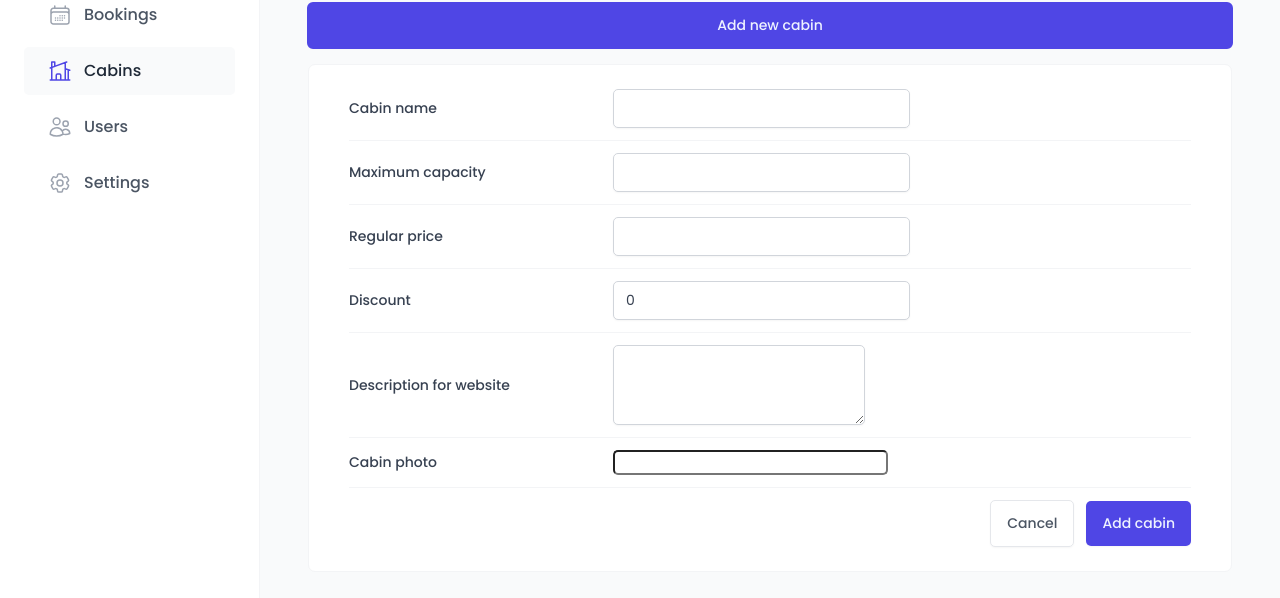
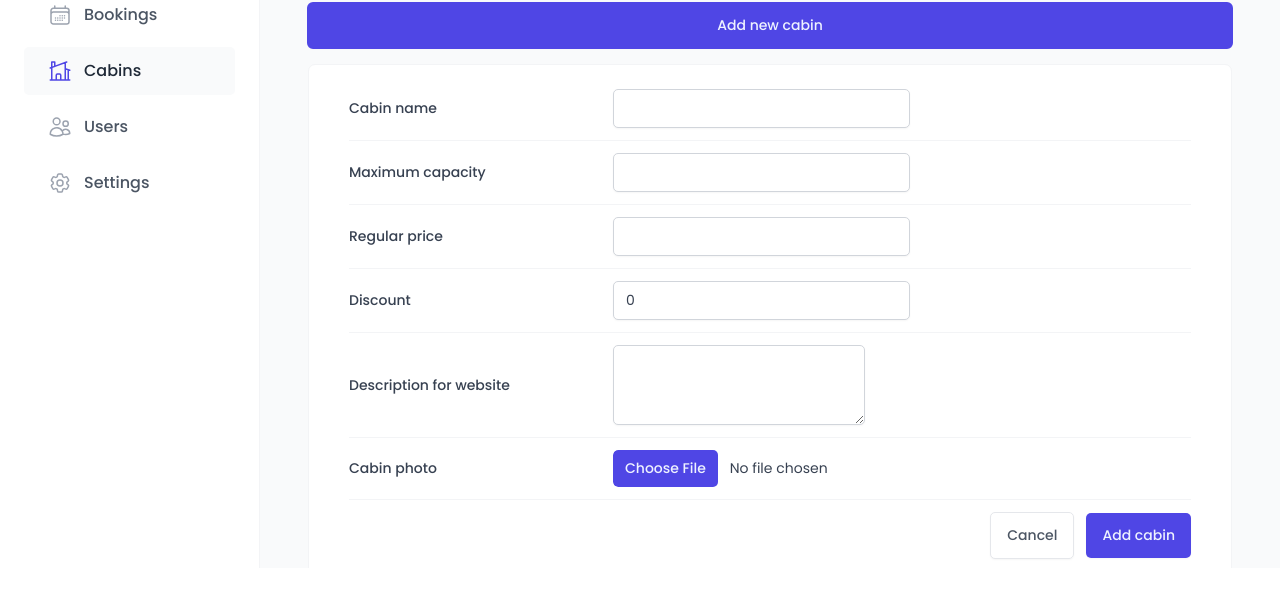
Before and after one commit to ADPenrose/the-wild-oasis, a React (Vite) app: page /cabins in a window 1280 px wide. Both pictures are taken after a click on the button "Add new cabin". Shown: the part 232-830 px from the top of the page. After the commit the page ends 800 px from the top, so only its background shows below. Built offline with nearby package versions, Linux system fonts and the light colour scheme; no server answers; the database is empty; a web font is replaced by a local one.

Commit message:
Added error handling and form validation to the create cabin form, and also the file upload feature with Supabase

```diff
--- a/src/features/cabins/CreateCabinForm.jsx
+++ b/src/features/cabins/CreateCabinForm.jsx
@@ -9,46 +9,14 @@ import { useForm } from 'react-hook-form';
 import { useMutation, useQueryClient } from '@tanstack/react-query';
 import { createCabin } from '../../services/apiCabins';
 import toast from 'react-hot-toast';
-
-const FormRow = styled.div`
-	display: grid;
-	align-items: center;
-	grid-template-columns: 24rem 1fr 1.2fr;
-	gap: 2.4rem;
-
-	padding: 1.2rem 0;
-
-	&:first-child {
-		padding-top: 0;
-	}
-
-	&:last-child {
-		padding-bottom: 0;
-	}
-
-	&:not(:last-child) {
-		border-bottom: 1px solid var(--color-grey-100);
-	}
-
-	&:has(button) {
-		display: flex;
-		justify-content: flex-end;
-		gap: 1.2rem;
-	}
-`;
-
-const Label = styled.label`
-	font-weight: 500;
-`;
-
-const Error = styled.span`
-	font-size: 1.4rem;
-	color: var(--color-red-700);
-`;
+import FormRow from '../../ui/FormRow';
 
 function CreateCabinForm() {
 	// Getting access to some vital functions from the useForm hook.
-	const { register, handleSubmit, reset } = useForm();
+	const { register, handleSubmit, reset, getValues, formState } = useForm();
+
+	// Getting all of the validation errors from the form.
+	const { errors } = formState;
 
 	// Getting access to the query client.
 	const queryClient = useQueryClient();
@@ -75,50 +43,96 @@ function CreateCabinForm() {
 	// This function will be called when the form is submitted.
 	// It gets access to all the data from the form.
 	function onSubmit(data) {
-		mutate(data);
+		// Since the image is an array, I need to get the first element from it.
+		mutate({ ...data, image: data.image[0] });
+	}
+
+	// This function will be called when the form has validation errors.
+	function onError(errors) {
+		// console.log(errors);
 	}
 
 	return (
-		<Form onSubmit={handleSubmit(onSubmit)}>
-			<FormRow>
-				<Label htmlFor="name">Cabin name</Label>
+		// Handling both the submit and the error cases (validation-wise) for the form.
+		<Form onSubmit={handleSubmit(onSubmit, onError)}>
+			<FormRow label="Cabin name" error={errors?.name?.message}>
 				{/* Registering the input fields that we want React Hook Forms to handle*/}
-				<Input type="text" id="name" {...register('name')} />
+				<Input
+					type="text"
+					id="name"
+					// While the cabin is being created, the input field is disabled.
+					disabled={isCreating}
+					// Defining some validation rules for the input field.
+					{...register('name', { required: 'This field is required' })}
+				/>
 			</FormRow>
 
-			<FormRow>
-				<Label htmlFor="maxCapacity">Maximum capacity</Label>
-				<Input type="number" id="maxCapacity" {...register('maxCapacity')} />
+			<FormRow label="Maximum capacity" error={errors?.maxCapacity?.message}>
+				<Input
+					type="number"
+					id="maxCapacity"
+					disabled={isCreating}
+					{...register('maxCapacity', {
+						required: 'This field is required',
+						min: {
+							value: 1,
+							message: 'The minimum capacity is 1',
+						},
+					})}
+				/>
 			</FormRow>
 
-			<FormRow>
-				<Label htmlFor="regularPrice">Regular price</Label>
-				<Input type="number" id="regularPrice" {...register('regularPrice')} />
+			<FormRow label="Regular price" error={errors?.regularPrice?.message}>
+				<Input
+					type="number"
+					id="regularPrice"
+					disabled={isCreating}
+					{...register('regularPrice', {
+						required: 'This field is required',
+						min: {
+							value: 1,
+							message: 'The minimum capacity is 1',
+						},
+					})}
+				/>
 			</FormRow>
 
-			<FormRow>
-				<Label htmlFor="discount">Discount</Label>
+			<FormRow label="Discount" error={errors?.discount?.message}>
 				<Input
 					type="number"
 					id="discount"
 					defaultValue={0}
-					{...register('discount')}
+					disabled={isCreating}
+					{...register('discount', {
+						required: 'This field is required',
+						// Custom validation rule. If it fails, we return a message.
+						validate: (value) =>
+							// Since we are comparing numbers, we need to convert the values to numbers.
+							+value <= +getValues().regularPrice ||
+							'Discount cannot be higher than the regular price',
+					})}
 				/>
 			</FormRow>
 
-			<FormRow>
-				<Label htmlFor="description">Description for website</Label>
+			<FormRow
+				label="Description for website"
+				error={errors?.description?.message}
+			>
 				<Textarea
 					type="number"
 					id="description"
 					defaultValue=""
-					{...register('description')}
+					disabled={isCreating}
+					{...register('description', { required: 'This field is required' })}
 				/>
 			</FormRow>
 
-			<FormRow>
-				<Label htmlFor="image">Cabin photo</Label>
-				<FileInput id="image" accept="image/*" />
+			<FormRow label="Cabin photo">
+				<FileInput
+					id="image"
+					accept="image/*"
+					{...register('image', { required: 'This field is required' })}
+				/>
 			</FormRow>
 
 			<FormRow>
--- a/src/services/apiCabins.js
+++ b/src/services/apiCabins.js
@@ -1,4 +1,4 @@
-import supabase from './supabase';
+import supabase, { supabaseUrl } from './supabase';
 
 export async function getCabins() {
 	// Creating a query to the supabase client.
@@ -15,15 +15,39 @@ export async function getCabins() {
 }
 
 export async function createCabin(newCabin) {
+	// Creating a "random" name for the image. We need to replace the slashes
+	// because Supabase would create folders otherwise.
+	const imageName = `${Math.random()}-${newCabin.image.name}`.replaceAll(
+		'/',
+		''
+	);
+
+	// This is the path where the image will be stored.
+	const imagePath = `${supabaseUrl}/storage/v1/object/public/cabin-images/${imageName}`;
+
+	// First, a new cabin needs to be created.
 	const { data, error } = await supabase
 		.from('cabins')
-		.insert([newCabin])
+		.insert([{ ...newCabin, image: imagePath }])
 		.select();
 
 	// If there is an error, we throw it.
 	if (error) {
 		console.error(error);
 		throw new Error('Cabin could not be created');
+	}
+
+	// If there is no error, we need to upload the image.
+	const { error: storageError } = await supabase.storage
+		.from('cabin-images')
+		.upload(imageName, newCabin.image);
+
+	// If there is an error while loading the image, we delete the cabin.
+	if (storageError) {
+		await supabase.from('cabins').delete().eq('id', data.id);
+		throw new Error(
+			'Cabin image could not be uploaded and the cabin was not created'
+		);
 	}
 
 	return data;
--- a/src/services/supabase.js
+++ b/src/services/supabase.js
@@ -1,6 +1,6 @@
 import { createClient } from '@supabase/supabase-js';
 
-const supabaseUrl = 'https://opfnzaaxguotzblabyvm.supabase.co';
+export const supabaseUrl = 'https://opfnzaaxguotzblabyvm.supabase.co';
 // Since RLS is active, anyone with this key can only do what we allow in the RLS policies, so there is no need to hide it.
 const supabaseKey =
 	'eyJhbGciOiJIUzI1NiIsInR5cCI6IkpXVCJ9.eyJpc3MiOiJzdXBhYmFzZSIsInJlZiI6Im9wZm56YWF4Z3VvdHpibGFieXZtIiwicm9sZSI6ImFub24iLCJpYXQiOjE3MDUyNjE4MzksImV4cCI6MjAyMDgzNzgzOX0.Ij4BoLJGoKVLAM-pxJ7RdR-3xEJz_kDcrJ7JfUrQg8U';
--- a/src/ui/AppLayout.jsx
+++ b/src/ui/AppLayout.jsx
@@ -13,6 +13,7 @@ const StyledAppLayout = styled.div`
 const Main = styled.main`
 	background-color: var(--color-grey-50);
 	padding: 4rem 4.8rem 6.4rem;
+	overflow: auto;
 `;
 
 const Container = styled.div`
--- a/src/ui/FileInput.jsx
+++ b/src/ui/FileInput.jsx
@@ -1,6 +1,7 @@
-import styled from "styled-components";
+import styled from 'styled-components';
 
-const FileInput = styled.input`
+// Setting the type attribute to file.
+const FileInput = styled.input.attrs({ type: 'file' })`
 	font-size: 1.4rem;
 	border-radius: var(--border-radius-sm);
 
--- /dev/null
+++ b/src/ui/FormRow.jsx
@@ -0,0 +1,52 @@
+import styled from 'styled-components';
+
+const StlyedFormRow = styled.div`
+	display: grid;
+	align-items: center;
+	grid-template-columns: 24rem 1fr 1.2fr;
+	gap: 2.4rem;
+
+	padding: 1.2rem 0;
+
+	&:first-child {
+		padding-top: 0;
+	}
+
+	&:last-child {
+		padding-bottom: 0;
+	}
+
+	&:not(:last-child) {
+		border-bottom: 1px solid var(--color-grey-100);
+	}
+
+	&:has(button) {
+		display: flex;
+		justify-content: flex-end;
+		gap: 1.2rem;
+	}
+`;
+
+const Label = styled.label`
+	font-weight: 500;
+`;
+
+const Error = styled.span`
+	font-size: 1.4rem;
+	color: var(--color-red-700);
+`;
+
+function FormRow({ label, error, children }) {
+	return (
+		<StlyedFormRow>
+			{/* Since I now the children is always an input, and
+      that the id of that input matches the htmlFor, I can
+      access said id from the children prop */}
+			{label && <Label htmlFor={children.props.id}>{label}</Label>}
+			{children}
+			{error && <Error>{error}</Error>}
+		</StlyedFormRow>
+	);
+}
+
+export default FormRow;
```
Lines whose indentation alone changed are shown as unchanged.
